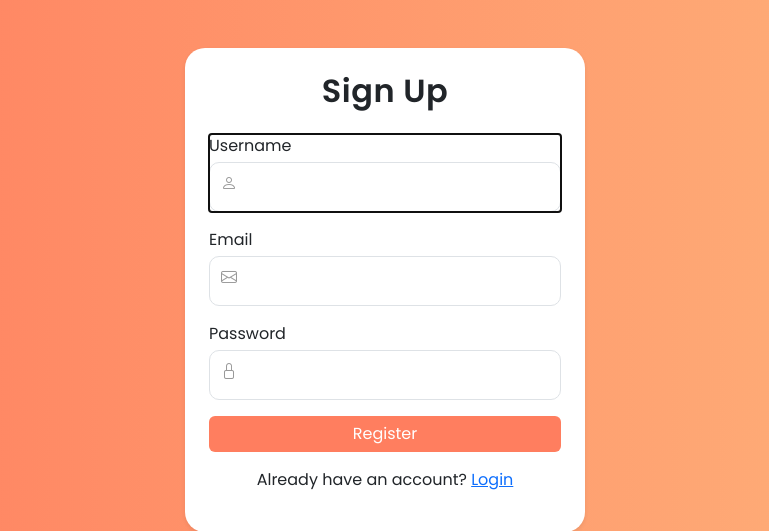
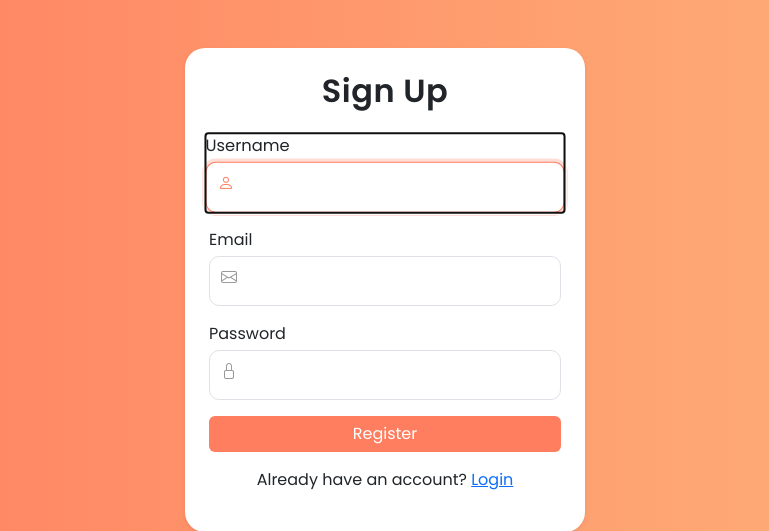
Before and after one commit to kynaaaan/CITS3403, a Python web app: template templates/registration.html in a window 1280 px wide, with the restyled element focused. Shown: the top 531 px of the page, without its empty margins (255-1024 px from the left). Run offline with Jinja, Linux system fonts and the light colour scheme; the template is opened without the code that fills it, so the values that code supplies are empty.

Commit message:
Add input focus glow and icon color interaction for improved user experience

```diff
--- a/static/style.css
+++ b/static/style.css
@@ -63,3 +63,13 @@ label{
     font-weight: 500;
     margin-bottom: 4px;
 }
+.mb-3.position-relative:focus-within {
+    transform: scale(1.02);
+}
+.mb-3.position-relative:focus-within .form-control {
+    border-color: #ff7e5f;
+    box-shadow: 0 0 0 0.2rem rgba(255, 126, 95, 0.25);
+}
+.mb-3.position-relative:focus-within .input-icon {
+    color: #ff7e5f;
+}
```
